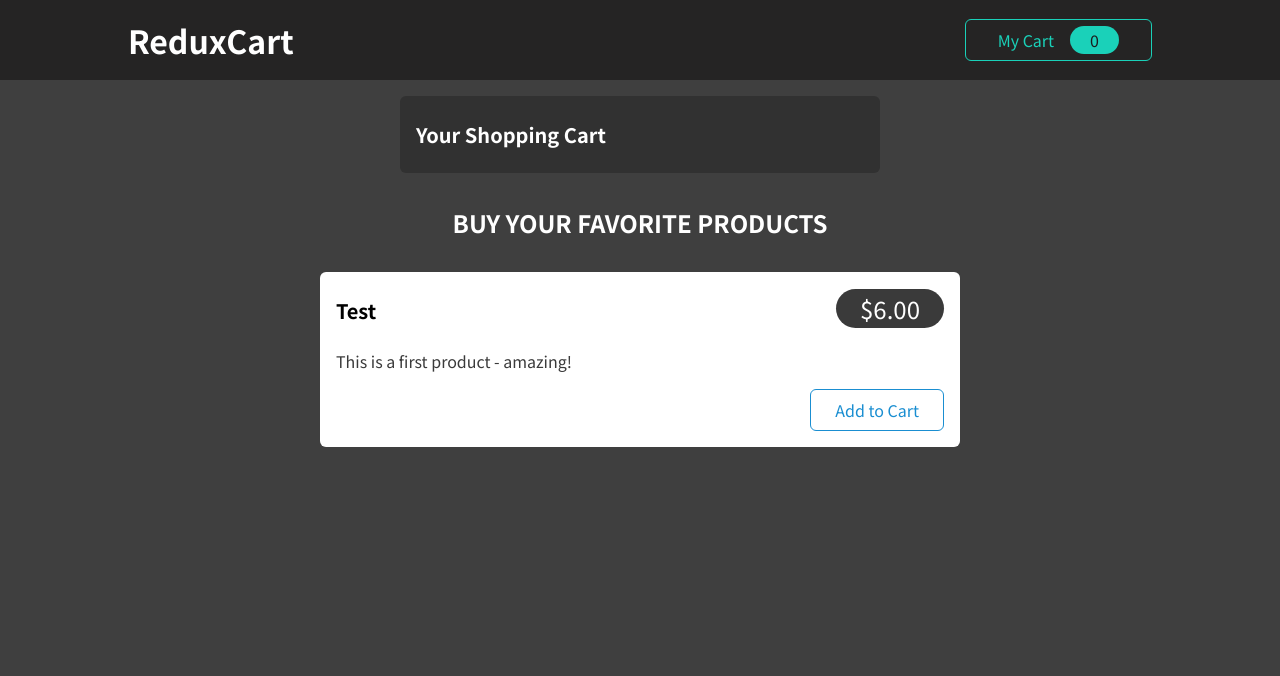
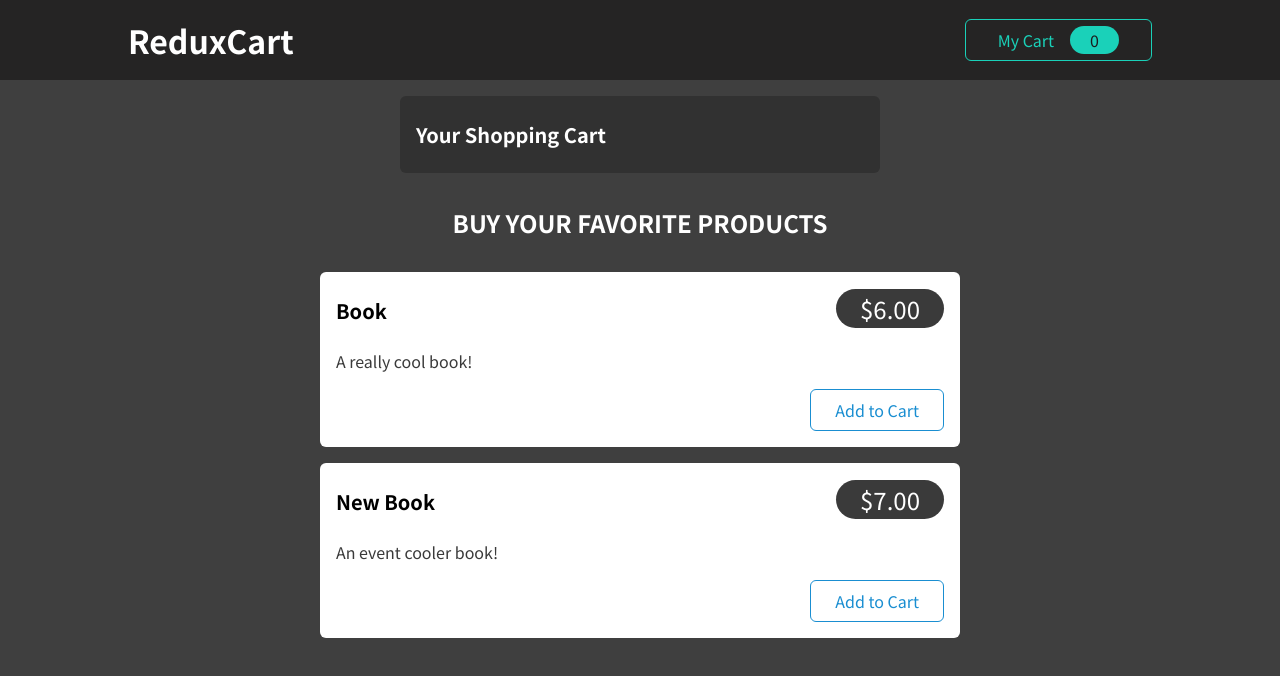
Before and after one commit to MZHoffman/redux-cart, a React (Create React App) app: page / in a window 1280 px wide. Shown: the top 676 px of the page. Built offline with nearby package versions, Linux system fonts and the light colour scheme.

Commit message:
Getting products from an array of objects

```diff
--- a/src/components/Shop/Products.js
+++ b/src/components/Shop/Products.js
@@ -1,19 +1,33 @@
-import ProductItem from './ProductItem';
-import classes from './Products.module.css';
+import ProductItem from './ProductItem'
+import classes from './Products.module.css'
+
+const DUMMY_PRODUCTS = [
+  { id: 'i1', title: 'Book', price: 6, description: 'A really cool book!' },
+  {
+    id: 'i2',
+    title: 'New Book',
+    price: 7,
+    description: 'An event cooler book!',
+  },
+]
 
 const Products = (props) => {
   return (
     <section className={classes.products}>
       <h2>Buy your favorite products</h2>
       <ul>
-        <ProductItem
-          title='Test'
-          price={6}
-          description='This is a first product - amazing!'
-        />
+        {DUMMY_PRODUCTS.map((item) => (
+          <ProductItem
+            key={item.id}
+            id={item.id}
+            title={item.title}
+            price={item.price}
+            description={item.description}
+          />
+        ))}
       </ul>
     </section>
-  );
-};
+  )
+}
 
-export default Products;
+export default Products
```
